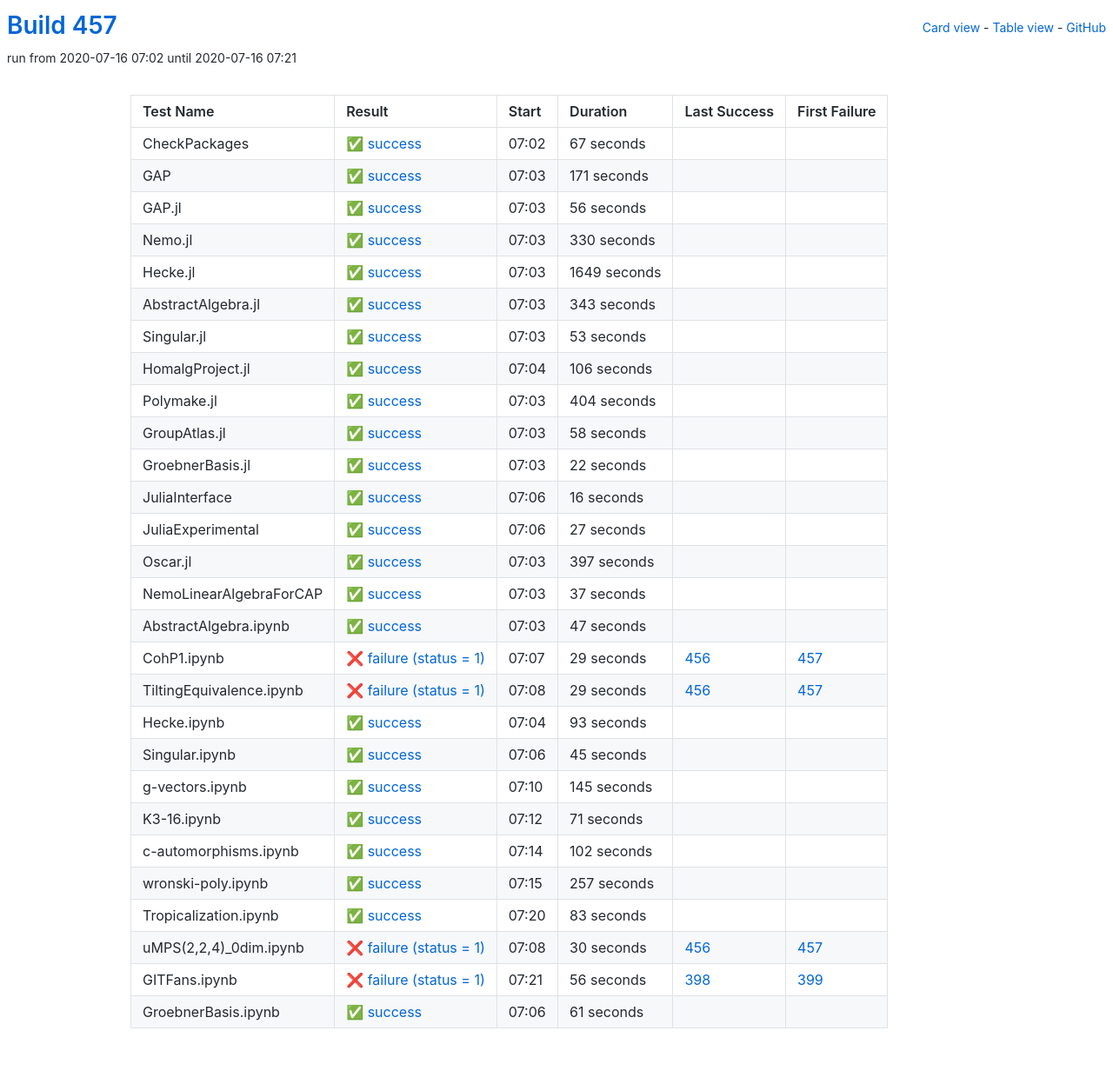
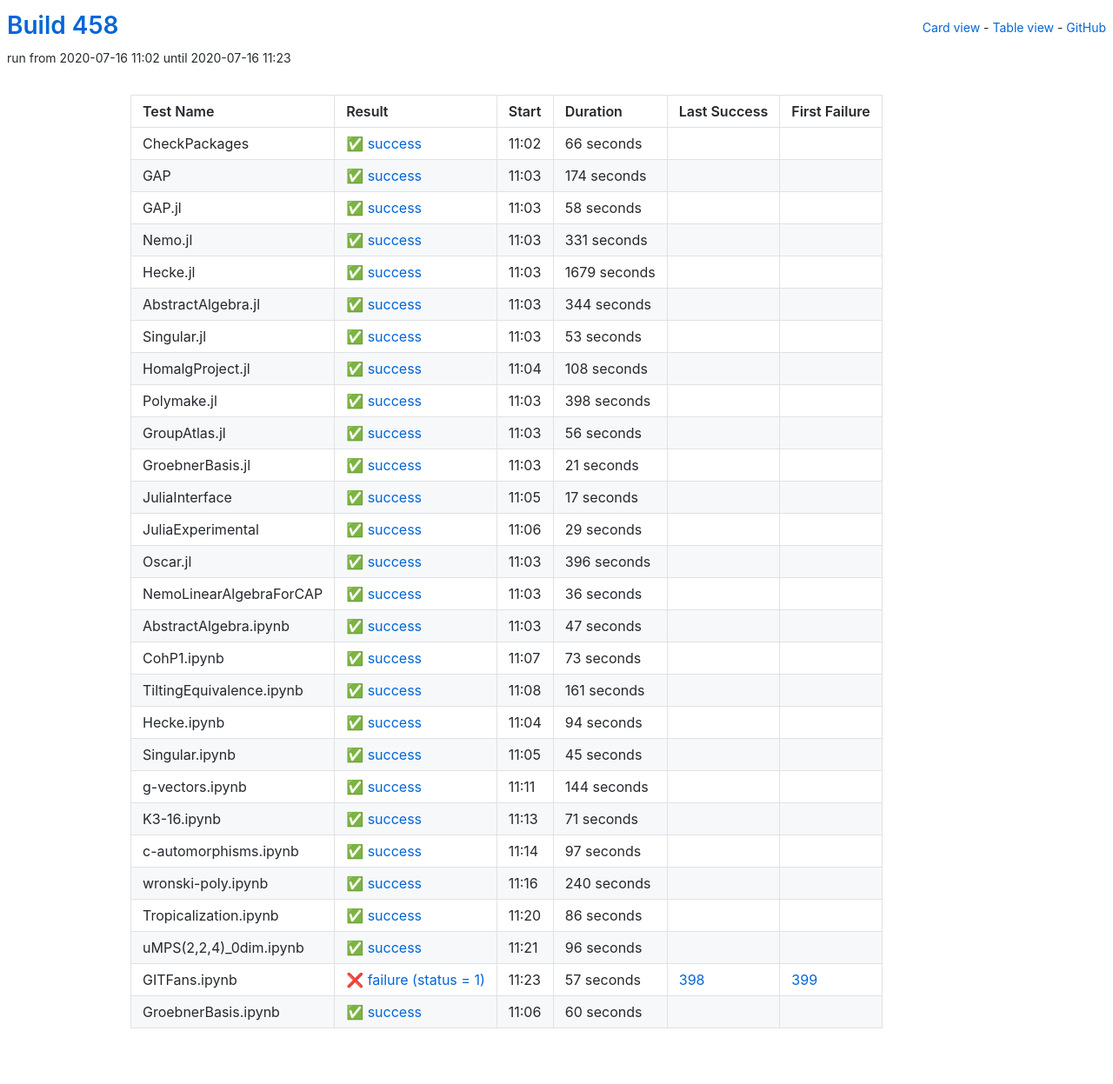
Before and after one commit to oscar-system/oscar-ci-status-stable, a Jekyll site: the page built from table.html, in a window 1280 px wide. Shown: the whole page at 87% size. Built offline with Jekyll 4.4.1, drawn with Linux system fonts in a browser that asks for light colours.

Commit message:
Build #458

```diff
--- a/_data/ci.yml
+++ b/_data/ci.yml
@@ -1,6 +1,6 @@
 ---
-build: 457
-build_url: https://oscarci.mathematik.uni-kl.de/job/oscar-stable/457/
+build: 458
+build_url: https://oscarci.mathematik.uni-kl.de/job/oscar-stable/458/
 job: oscar-stable
 organization: oscar-system
 repo: oscar-ci-status-stable
@@ -8,80 +8,80 @@ repourl: https://github.com/oscar-system/oscar-ci-status-stable
 tests:
 - name: CheckPackages
   id: checkpackages
-  log: https://oscarci.mathematik.uni-kl.de/job/oscar-stable/457/artifact/logs/build-457/CheckPackages.log
-  start: 2020-07-16 07:02
+  log: https://oscarci.mathematik.uni-kl.de/job/oscar-stable/458/artifact/logs/build-458/CheckPackages.log
+  start: 2020-07-16 11:02
   success: true
   exitcode: 0
   status: success
-  duration: 67
+  duration: 66
   last_success: false
   last_success_url:
   first_failure: false
   first_failure_url:
 - name: GAP
   id: gap
-  log: https://oscarci.mathematik.uni-kl.de/job/oscar-stable/457/artifact/logs/build-457/GAP.log
-  start: 2020-07-16 07:03
+  log: https://oscarci.mathematik.uni-kl.de/job/oscar-stable/458/artifact/logs/build-458/GAP.log
+  start: 2020-07-16 11:03
   success: true
   exitcode: 0
   status: success
-  duration: 171
+  duration: 174
   last_success: false
   last_success_url:
   first_failure: false
   first_failure_url:
 - name: GAP.jl
   id: gap-jl
-  log: https://oscarci.mathematik.uni-kl.de/job/oscar-stable/457/artifact/logs/build-457/GAP.jl.log
-  start: 2020-07-16 07:03
+  log: https://oscarci.mathematik.uni-kl.de/job/oscar-stable/458/artifact/logs/build-458/GAP.jl.log
+  start: 2020-07-16 11:03
   success: true
   exitcode: 0
   status: success
-  duration: 56
+  duration: 58
   last_success: false
   last_success_url:
   first_failure: false
   first_failure_url:
 - name: Nemo.jl
   id: nemo-jl
-  log: https://oscarci.mathematik.uni-kl.de/job/oscar-stable/457/artifact/logs/build-457/Nemo.jl.log
-  start: 2020-07-16 07:03
+  log: https://oscarci.mathematik.uni-kl.de/job/oscar-stable/458/artifact/logs/build-458/Nemo.jl.log
+  start: 2020-07-16 11:03
   success: true
   exitcode: 0
   status: success
-  duration: 330
+  duration: 331
   last_success: false
   last_success_url:
   first_failure: false
   first_failure_url:
 - name: Hecke.jl
   id: hecke-jl
-  log: https://oscarci.mathematik.uni-kl.de/job/oscar-stable/457/artifact/logs/build-457/Hecke.jl.log
-  start: 2020-07-16 07:03
+  log: https://oscarci.mathematik.uni-kl.de/job/oscar-stable/458/artifact/logs/build-458/Hecke.jl.log
+  start: 2020-07-16 11:03
   success: true
   exitcode: 0
   status: success
-  duration: 1649
+  duration: 1679
   last_success: false
   last_success_url:
   first_failure: false
   first_failure_url:
 - name: AbstractAlgebra.jl
   id: abstractalgebra-jl
-  log: https://oscarci.mathematik.uni-kl.de/job/oscar-stable/457/artifact/logs/build-457/AbstractAlgebra.jl.log
-  start: 2020-07-16 07:03
+  log: https://oscarci.mathematik.uni-kl.de/job/oscar-stable/458/artifact/logs/build-458/AbstractAlgebra.jl.log
+  start: 2020-07-16 11:03
   success: true
   exitcode: 0
   status: success
-  duration: 343
+  duration: 344
   last_success: false
   last_success_url:
   first_failure: false
   first_failure_url:
 - name: Singular.jl
   id: singular-jl
-  log: https://oscarci.mathematik.uni-kl.de/job/oscar-stable/457/artifact/logs/build-457/Singular.jl.log
-  start: 2020-07-16 07:03
+  log: https://oscarci.mathematik.uni-kl.de/job/oscar-stable/458/artifact/logs/build-458/Singular.jl.log
+  start: 2020-07-16 11:03
   success: true
   exitcode: 0
   status: success
@@ -92,104 +92,104 @@ tests:
   first_failure_url:
 - name: HomalgProject.jl
   id: homalgproject-jl
-  log: https://oscarci.mathematik.uni-kl.de/job/oscar-stable/457/artifact/logs/build-457/HomalgProject.jl.log
-  start: 2020-07-16 07:04
+  log: https://oscarci.mathematik.uni-kl.de/job/oscar-stable/458/artifact/logs/build-458/HomalgProject.jl.log
+  start: 2020-07-16 11:04
   success: true
   exitcode: 0
   status: success
-  duration: 106
+  duration: 108
   last_success: false
   last_success_url:
   first_failure: false
   first_failure_url:
 - name: Polymake.jl
   id: polymake-jl
-  log: https://oscarci.mathematik.uni-kl.de/job/oscar-stable/457/artifact/logs/build-457/Polymake.jl.log
-  start: 2020-07-16 07:03
+  log: https://oscarci.mathematik.uni-kl.de/job/oscar-stable/458/artifact/logs/build-458/Polymake.jl.log
+  start: 2020-07-16 11:03
   success: true
   exitcode: 0
   status: success
-  duration: 404
+  duration: 398
   last_success: false
   last_success_url:
   first_failure: false
   first_failure_url:
 - name: GroupAtlas.jl
   id: groupatlas-jl
-  log: https://oscarci.mathematik.uni-kl.de/job/oscar-stable/457/artifact/logs/build-457/GroupAtlas.jl.log
-  start: 2020-07-16 07:03
+  log: https://oscarci.mathematik.uni-kl.de/job/oscar-stable/458/artifact/logs/build-458/GroupAtlas.jl.log
+  start: 2020-07-16 11:03
   success: true
   exitcode: 0
   status: success
-  duration: 58
+  duration: 56
   last_success: false
   last_success_url:
   first_failure: false
   first_failure_url:
 - name: GroebnerBasis.jl
   id: groebnerbasis-jl
-  log: https://oscarci.mathematik.uni-kl.de/job/oscar-stable/457/artifact/logs/build-457/GroebnerBasis.jl.log
-  start: 2020-07-16 07:03
+  log: https://oscarci.mathematik.uni-kl.de/job/oscar-stable/458/artifact/logs/build-458/GroebnerBasis.jl.log
+  start: 2020-07-16 11:03
   success: true
   exitcode: 0
   status: success
-  duration: 22
+  duration: 21
   last_success: false
   last_success_url:
   first_failure: false
   first_failure_url:
 - name: JuliaInterface
   id: juliainterface
-  log: https://oscarci.mathematik.uni-kl.de/job/oscar-stable/457/artifact/logs/build-457/JuliaInterface.log
-  start: 2020-07-16 07:06
+  log: https://oscarci.mathematik.uni-kl.de/job/oscar-stable/458/artifact/logs/build-458/JuliaInterface.log
+  start: 2020-07-16 11:05
   success: true
   exitcode: 0
   status: success
-  duration: 16
+  duration: 17
   last_success: false
   last_success_url:
   first_failure: false
   first_failure_url:
 - name: JuliaExperimental
   id: juliaexperimental
-  log: https://oscarci.mathematik.uni-kl.de/job/oscar-stable/457/artifact/logs/build-457/JuliaExperimental.log
-  start: 2020-07-16 07:06
+  log: https://oscarci.mathematik.uni-kl.de/job/oscar-stable/458/artifact/logs/build-458/JuliaExperimental.log
+  start: 2020-07-16 11:06
   success: true
   exitcode: 0
   status: success
-  duration: 27
+  duration: 29
   last_success: false
   last_success_url:
   first_failure: false
   first_failure_url:
 - name: Oscar.jl
   id: oscar-jl
-  log: https://oscarci.mathematik.uni-kl.de/job/oscar-stable/457/artifact/logs/build-457/Oscar.jl.log
-  start: 2020-07-16 07:03
+  log: https://oscarci.mathematik.uni-kl.de/job/oscar-stable/458/artifact/logs/build-458/Oscar.jl.log
+  start: 2020-07-16 11:03
   success: true
   exitcode: 0
   status: success
-  duration: 397
+  duration: 396
   last_success: false
   last_success_url:
   first_failure: false
   first_failure_url:
 - name: NemoLinearAlgebraForCAP
   id: nemolinearalgebraforcap
-  log: https://oscarci.mathematik.uni-kl.de/job/oscar-stable/457/artifact/logs/build-457/NemoLinearAlgebraForCAP.log
-  start: 2020-07-16 07:03
+  log: https://oscarci.mathematik.uni-kl.de/job/oscar-stable/458/artifact/logs/build-458/NemoLinearAlgebraForCAP.log
+  start: 2020-07-16 11:03
   success: true
   exitcode: 0
   status: success
-  duration: 37
+  duration: 36
   last_success: false
   last_success_url:
   first_failure: false
   first_failure_url:
 - name: AbstractAlgebra.ipynb
   id: abstractalgebra-ipynb
-  log: https://oscarci.mathematik.uni-kl.de/job/oscar-stable/457/artifact/logs/build-457/AbstractAlgebra.ipynb.log
-  start: 2020-07-16 07:03
+  log: https://oscarci.mathematik.uni-kl.de/job/oscar-stable/458/artifact/logs/build-458/AbstractAlgebra.ipynb.log
+  start: 2020-07-16 11:03
   success: true
   exitcode: 0
   status: success
@@ -200,44 +200,44 @@ tests:
   first_failure_url:
 - name: CohP1.ipynb
   id: cohp1-ipynb
-  log: https://oscarci.mathematik.uni-kl.de/job/oscar-stable/457/artifact/logs/build-457/CohP1.ipynb.log
-  start: 2020-07-16 07:07
-  success: false
-  exitcode: 1
-  status: failure
-  duration: 29
-  last_success: 456
-  last_success_url: https://oscarci.mathematik.uni-kl.de/job/oscar-stable/456/
-  first_failure: 457
-  first_failure_url: https://oscarci.mathematik.uni-kl.de/job/oscar-stable/457/
-- name: TiltingEquivalence.ipynb
-  id: tiltingequivalence-ipynb
-  log: https://oscarci.mathematik.uni-kl.de/job/oscar-stable/457/artifact/logs/build-457/TiltingEquivalence.ipynb.log
-  start: 2020-07-16 07:08
-  success: false
-  exitcode: 1
-  status: failure
-  duration: 29
-  last_success: 456
-  last_success_url: https://oscarci.mathematik.uni-kl.de/job/oscar-stable/456/
-  first_failure: 457
-  first_failure_url: https://oscarci.mathematik.uni-kl.de/job/oscar-stable/457/
-- name: Hecke.ipynb
-  id: hecke-ipynb
-  log: https://oscarci.mathematik.uni-kl.de/job/oscar-stable/457/artifact/logs/build-457/Hecke.ipynb.log
-  start: 2020-07-16 07:04
+  log: https://oscarci.mathematik.uni-kl.de/job/oscar-stable/458/artifact/logs/build-458/CohP1.ipynb.log
+  start: 2020-07-16 11:07
   success: true
   exitcode: 0
   status: success
-  duration: 93
+  duration: 73
+  last_success: false
+  last_success_url:
+  first_failure: false
+  first_failure_url:
+- name: TiltingEquivalence.ipynb
+  id: tiltingequivalence-ipynb
+  log: https://oscarci.mathematik.uni-kl.de/job/oscar-stable/458/artifact/logs/build-458/TiltingEquivalence.ipynb.log
+  start: 2020-07-16 11:08
+  success: true
+  exitcode: 0
+  status: success
+  duration: 161
+  last_success: false
+  last_success_url:
+  first_failure: false
+  first_failure_url:
+- name: Hecke.ipynb
+  id: hecke-ipynb
+  log: https://oscarci.mathematik.uni-kl.de/job/oscar-stable/458/artifact/logs/build-458/Hecke.ipynb.log
+  start: 2020-07-16 11:04
+  success: true
+  exitcode: 0
+  status: success
+  duration: 94
   last_success: false
   last_success_url:
   first_failure: false
   first_failure_url:
 - name: Singular.ipynb
   id: singular-ipynb
-  log: https://oscarci.mathematik.uni-kl.de/job/oscar-stable/457/artifact/logs/build-457/Singular.ipynb.log
-  start: 2020-07-16 07:06
+  log: https://oscarci.mathematik.uni-kl.de/job/oscar-stable/458/artifact/logs/build-458/Singular.ipynb.log
+  start: 2020-07-16 11:05
   success: true
   exitcode: 0
   status: success
@@ -248,20 +248,20 @@ tests:
   first_failure_url:
 - name: g-vectors.ipynb
   id: g-vectors-ipynb
-  log: https://oscarci.mathematik.uni-kl.de/job/oscar-stable/457/artifact/logs/build-457/g-vectors.ipynb.log
-  start: 2020-07-16 07:10
+  log: https://oscarci.mathematik.uni-kl.de/job/oscar-stable/458/artifact/logs/build-458/g-vectors.ipynb.log
+  start: 2020-07-16 11:11
   success: true
   exitcode: 0
   status: success
-  duration: 145
+  duration: 144
   last_success: false
   last_success_url:
   first_failure: false
   first_failure_url:
 - name: K3-16.ipynb
   id: k3-16-ipynb
-  log: https://oscarci.mathematik.uni-kl.de/job/oscar-stable/457/artifact/logs/build-457/K3-16.ipynb.log
-  start: 2020-07-16 07:12
+  log: https://oscarci.mathematik.uni-kl.de/job/oscar-stable/458/artifact/logs/build-458/K3-16.ipynb.log
+  start: 2020-07-16 11:13
   success: true
   exitcode: 0
   status: success
@@ -272,72 +272,72 @@ tests:
   first_failure_url:
 - name: c-automorphisms.ipynb
   id: c-automorphisms-ipynb
-  log: https://oscarci.mathematik.uni-kl.de/job/oscar-stable/457/artifact/logs/build-457/c-automorphisms.ipynb.log
-  start: 2020-07-16 07:14
+  log: https://oscarci.mathematik.uni-kl.de/job/oscar-stable/458/artifact/logs/build-458/c-automorphisms.ipynb.log
+  start: 2020-07-16 11:14
   success: true
   exitcode: 0
   status: success
-  duration: 102
+  duration: 97
   last_success: false
   last_success_url:
   first_failure: false
   first_failure_url:
 - name: wronski-poly.ipynb
   id: wronski-poly-ipynb
-  log: https://oscarci.mathematik.uni-kl.de/job/oscar-stable/457/artifact/logs/build-457/wronski-poly.ipynb.log
-  start: 2020-07-16 07:15
+  log: https://oscarci.mathematik.uni-kl.de/job/oscar-stable/458/artifact/logs/build-458/wronski-poly.ipynb.log
+  start: 2020-07-16 11:16
   success: true
   exitcode: 0
   status: success
-  duration: 257
+  duration: 240
   last_success: false
   last_success_url:
   first_failure: false
   first_failure_url:
 - name: Tropicalization.ipynb
   id: tropicalization-ipynb
-  log: https://oscarci.mathematik.uni-kl.de/job/oscar-stable/457/artifact/logs/build-457/Tropicalization.ipynb.log
-  start: 2020-07-16 07:20
+  log: https://oscarci.mathematik.uni-kl.de/job/oscar-stable/458/artifact/logs/build-458/Tropicalization.ipynb.log
+  start: 2020-07-16 11:20
   success: true
   exitcode: 0
   status: success
-  duration: 83
+  duration: 86
   last_success: false
   last_success_url:
   first_failure: false
   first_failure_url:
 - name: uMPS(2,2,4)_0dim.ipynb
   id: umps-2-2-4-0dim-ipynb
-  log: https://oscarci.mathematik.uni-kl.de/job/oscar-stable/457/artifact/logs/build-457/uMPS-2-2-4-_0dim.ipynb.log
-  start: 2020-07-16 07:08
+  log: https://oscarci.mathematik.uni-kl.de/job/oscar-stable/458/artifact/logs/build-458/uMPS-2-2-4-_0dim.ipynb.log
+  start: 2020-07-16 11:21
+  success: true
+  exitcode: 0
+  status: success
+  duration: 96
+  last_success: false
+  last_success_url:
+  first_failure: false
+  first_failure_url:
+- name: GITFans.ipynb
+  id: gitfans-ipynb
+  log: https://oscarci.mathematik.uni-kl.de/job/oscar-stable/458/artifact/logs/build-458/GITFans.ipynb.log
+  start: 2020-07-16 11:23
   success: false
   exitcode: 1
   status: failure
-  duration: 30
-  last_success: 456
-  last_success_url: https://oscarci.mathematik.uni-kl.de/job/oscar-stable/456/
-  first_failure: 457
-  first_failure_url: https://oscarci.mathematik.uni-kl.de/job/oscar-stable/457/
-- name: GITFans.ipynb
-  id: gitfans-ipynb
-  log: https://oscarci.mathematik.uni-kl.de/job/oscar-stable/457/artifact/logs/build-457/GITFans.ipynb.log
-  start: 2020-07-16 07:21
-  success: false
-  exitcode: 1
-  status: failure
-  duration: 56
+  duration: 57
   last_success: 398
   last_success_url: https://oscarci.mathematik.uni-kl.de/job/oscar-stable/398/
   first_failure: 399
   first_failure_url: https://oscarci.mathematik.uni-kl.de/job/oscar-stable/399/
 - name: GroebnerBasis.ipynb
   id: groebnerbasis-ipynb
-  log: https://oscarci.mathematik.uni-kl.de/job/oscar-stable/457/artifact/logs/build-457/GroebnerBasis.ipynb.log
-  start: 2020-07-16 07:06
+  log: https://oscarci.mathematik.uni-kl.de/job/oscar-stable/458/artifact/logs/build-458/GroebnerBasis.ipynb.log
+  start: 2020-07-16 11:06
   success: true
   exitcode: 0
   status: success
-  duration: 61
+  duration: 60
   last_success: false
   last_success_url:
   first_failure: false
```
Also changed, not shown: README.md.
